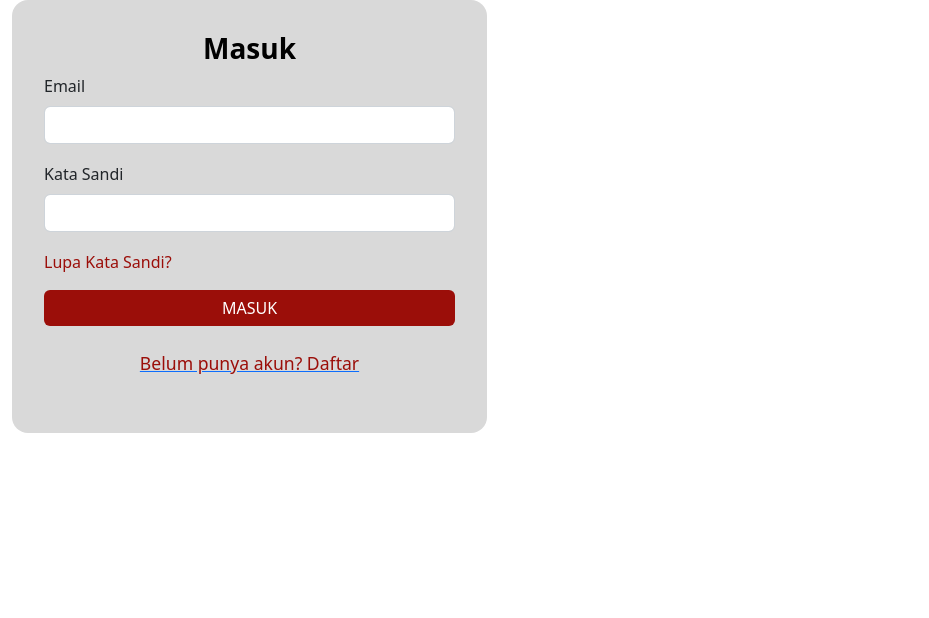
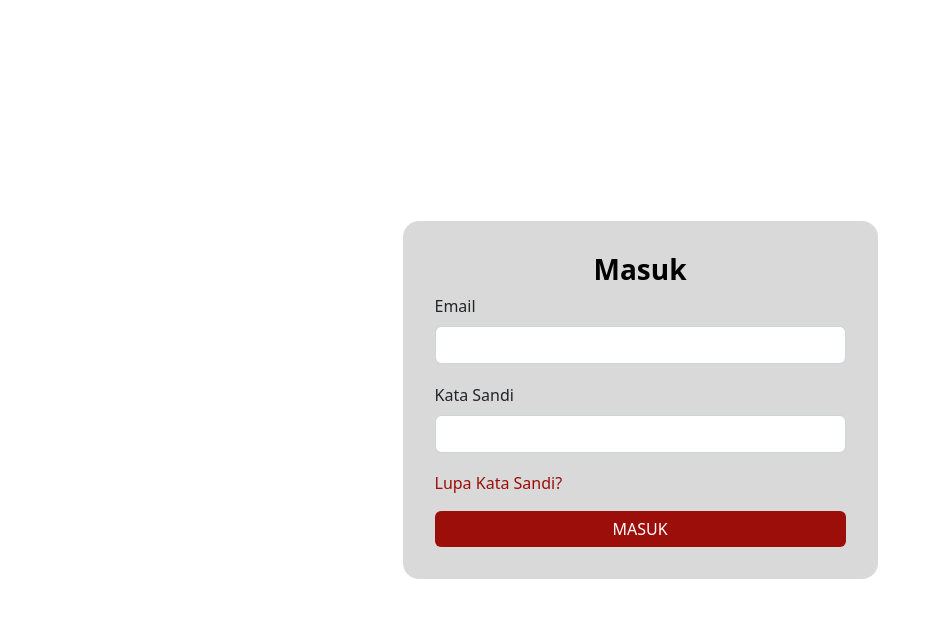
Before and after one commit to Khalil9022/OJT_Postgre, a React (Create React App) app in the folder frontend/: page / in a window 1280 px wide. Shown: the top 618 px of the page, without its empty margins (0-929 px from the left). Built offline with nearby package versions, Linux system fonts and the light colour scheme.

Commit message:
add login form

```diff
--- a/frontend/src/App.css
+++ b/frontend/src/App.css
@@ -32,7 +32,12 @@
   from {
     transform: rotate(0deg);
   }
+
   to {
     transform: rotate(360deg);
   }
 }
+
+body {
+  min-height: 100vh;
+}
--- a/frontend/src/pages/Login/index.js
+++ b/frontend/src/pages/Login/index.js
@@ -5,8 +5,9 @@ import "./style.css"
 
 export const Login = () => {
     return (
-        <Container fluid className="main">
-            <div>
+        <Container className='h-100'>
+            <div className='d-flex justify-content-center align-items-center login'>
+
                 <Form className="loginform" >
                     <h3 className="masuk">Masuk</h3>
                     <Form.Group className="formgroup">
@@ -22,10 +23,8 @@ export const Login = () => {
                     <Button className="loginbutton w-100" type="submit">
                         MASUK
                     </Button>
-                    <Link to="/register">
-                        <p className="mb-4 daftar">Belum punya akun? Daftar</p>
-                    </Link>
                 </Form>
+
             </div>
         </Container>
     )
--- a/frontend/src/pages/Login/style.css
+++ b/frontend/src/pages/Login/style.css
@@ -60,6 +60,7 @@
 .lupa-sandi {
     color: var(--red);
     font-weight: 500;
+    text-decoration: none;
 }
 
 .daftar {
@@ -67,3 +68,8 @@
     font-size: 1.1rem;
     text-align: center;
 }
+
+.login,
+.container {
+    min-height: 100vh;
+}
```
